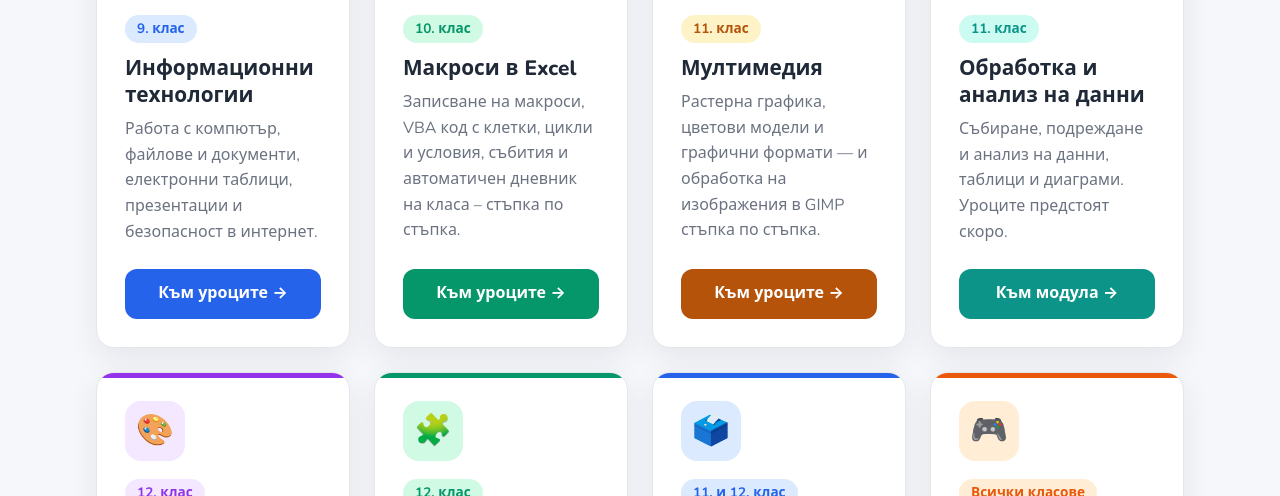
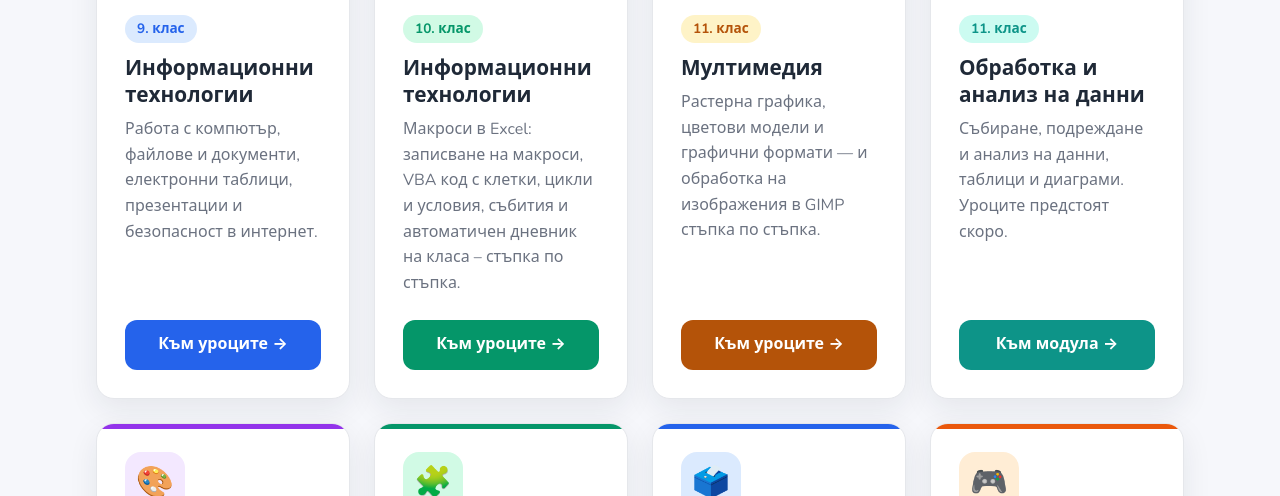
Before and after one commit to itzona/itzona.github.io, a plain HTML site: page index.html in a window 1280 px wide. Shown: the part 750-1246 px from the top of the page. Drawn offline with nearby package versions, Linux system fonts and the light colour scheme.

Commit message:
10. клас: предметът е „Информационни технологии“
Co-Authored-By: Claude Opus 5.5 <noreply@anthropic.com>
Claude-Session: https://claude.ai/code/session_01VRAkwtTaWACw8pWakLmDrv

```diff
--- a/index.html
+++ b/index.html
@@ -238,9 +238,9 @@
           <article class="card card--green">
             <div class="card-icon" aria-hidden="true">📗</div>
             <span class="card-tag">10. клас</span>
-            <h3>Макроси в Excel</h3>
-            <p>Записване на макроси, VBA код с клетки, цикли и условия, събития и автоматичен дневник на класа – стъпка по стъпка.</p>
-            <a href="https://itzona.github.io/uroci/10-klas/excel/" class="btn btn-card">Към уроците →</a>
+            <h3>Информационни технологии</h3>
+            <p>Макроси в Excel: записване на макроси, VBA код с клетки, цикли и условия, събития и автоматичен дневник на класа – стъпка по стъпка.</p>
+            <a href="https://itzona.github.io/uroci/10-klas/" class="btn btn-card">Към уроците →</a>
           </article>
 
           <article class="card card--amber">
```
